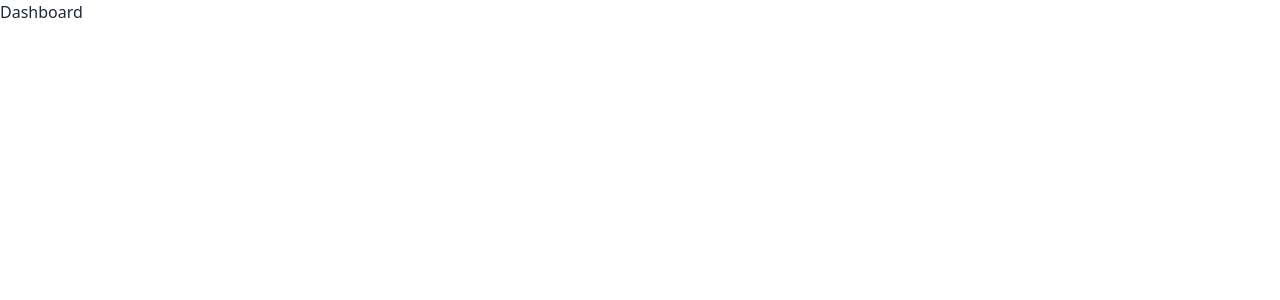
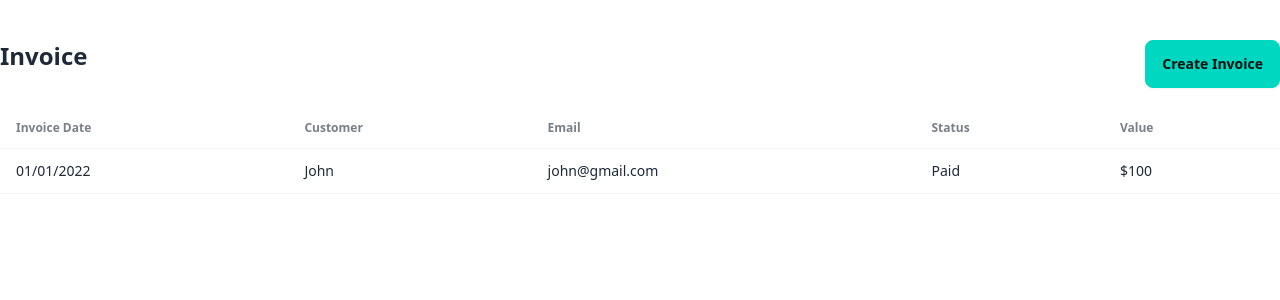
Before and after one commit to AutomationBlog/invoice_frontend, a React (Vite) app: page /dashboard in a window 1280 px wide. Shown: the top 300 px of the page. Built offline with nearby package versions, Linux system fonts and the light colour scheme.

Commit message:
packages added

```diff
--- /dev/null
+++ b/src/components/AddInvoice.jsx
@@ -0,0 +1,65 @@
+const AddInvoice = () => {
+  return (
+    <div>
+      {/* Open the modal using document.getElementById('ID').showModal() method */}
+      <button
+        className="btn btn-accent"
+        onClick={() => document.getElementById("my_modal_5").showModal()}
+      >
+        Create Invoice
+      </button>
+      <dialog id="my_modal_5" className="modal modal-bottom sm:modal-middle">
+        <div className="modal-box">
+          <h3 className="font-bold text-lg text-center">
+            Create a New Invoice
+          </h3>
+          <form>
+            <div className="form-control">
+              <label className="label">
+                <span className="label-text">Customer</span>
+              </label>
+              <input
+                type="text"
+                placeholder="Customer"
+                className="input input-bordered"
+              />
+            </div>
+            <div className="form-control">
+              <label className="label">
+                <span className="label-text">Email</span>
+              </label>
+              <input
+                type="email"
+                placeholder="Email"
+                className="input input-bordered"
+              />
+            </div>
+            <div className="form-control">
+              <label className="label">
+                <span className="label-text">Amount</span>
+              </label>
+              <input
+                type="number"
+                placeholder="Amount"
+                className="input input-bordered"
+              />
+            </div>
+            <div className="form-control mt-6">
+              <button className="btn btn-primary" type="submit">
+                Create Invoice
+              </button>
+            </div>
+          </form>
+          <div className="modal-action">
+            <form method="dialog">
+              {/* if there is a button in form, it will close the modal */}
+              <button className="btn">Close</button>
+            </form>
+          </div>
+        </div>
+      </dialog>
+    </div>
+  );
+};
+
+export default AddInvoice;
--- /dev/null
+++ b/src/components/TableItems.jsx
@@ -0,0 +1,28 @@
+const TableItems = () => {
+  return (
+    <div id="invoice-items" className="overflow-x-auto pt-5">
+      <table id="invoice-table" className="table">
+        <thead>
+          <tr>
+            <th>Invoice Date</th>
+            <th>Customer</th>
+            <th>Email</th>
+            <th>Status</th>
+            <th>Value</th>
+          </tr>
+        </thead>
+        <tbody>
+          <tr>
+            <td>01/01/2022</td>
+            <td>John</td>
+            <td>john@gmail.com</td>
+            <td>Paid</td>
+            <td>$100</td>
+          </tr>
+        </tbody>
+      </table>
+    </div>
+  );
+};
+
+export default TableItems;
--- a/src/pages/Dashboard.jsx
+++ b/src/pages/Dashboard.jsx
@@ -1,5 +1,23 @@
+import AddInvoice from "../components/AddInvoice";
+import TableItems from "../components/TableItems";
+
 const Dashboard = () => {
-  return <div>Dashboard</div>;
+  return (
+    <div
+      id="invoice-container"
+      className="container mx-auto my-10 h-auto w-auto"
+    >
+      <div id="invoice-title" className="flex justify-between">
+        <div id="invoice-title-left">
+          <h3 className="text-2xl font-bold">Invoice</h3>
+        </div>
+        <div id="invoice-title-right">
+          <AddInvoice />
+        </div>
+      </div>
+      <TableItems />
+    </div>
+  );
 };
 
 export default Dashboard;
```
Also changed, not shown: package.json (+12 -1 lines), 1 other file (tests, documents, lock files or other folders).
